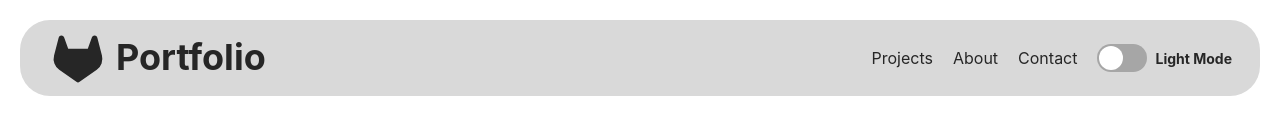
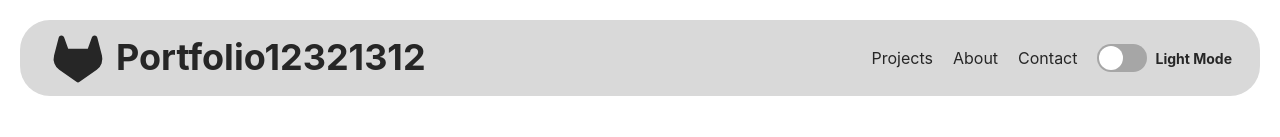
Before and after one commit to MatejGHub/Portfolio, a React (Vite) app: page / in a window 1280 px wide. Shown: the top 137 px of the page. Built offline with nearby package versions, Linux system fonts and the light colour scheme.

Commit message:
Testing Vercel

```diff
--- a/src/components/Logo.tsx
+++ b/src/components/Logo.tsx
@@ -10,7 +10,7 @@ const Logo = () => {
     <HStack>
       <Box as={PiGitlabLogoSimpleFill} fontSize={bigTitle} />
       <Heading as="h1" size={text} fontWeight="bold">
-        Portfolio
+        Portfolio12321312
       </Heading>
     </HStack>
   );
```
Also changed, not shown: 1 other file (tests, documents, lock files or other folders).
